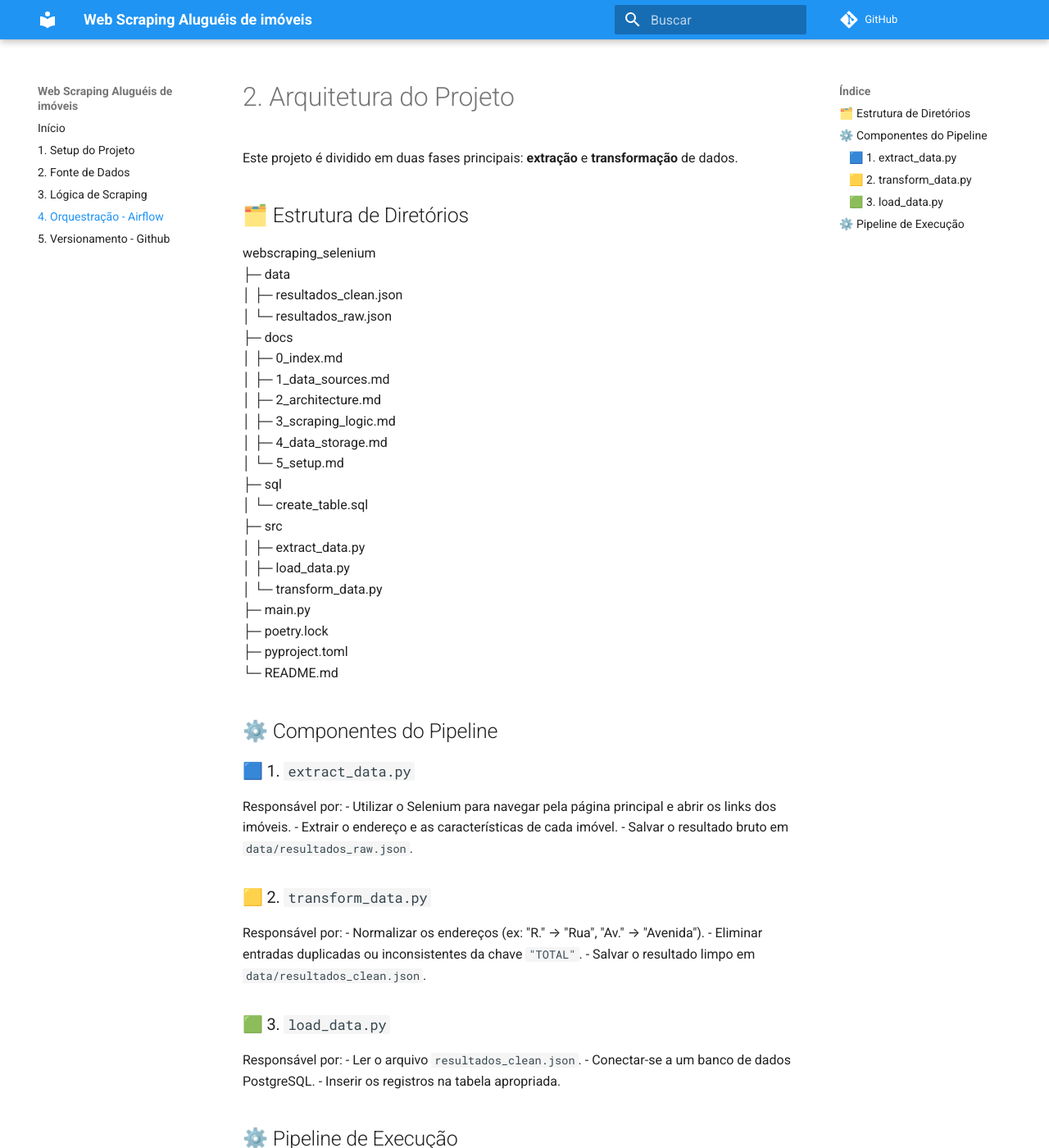
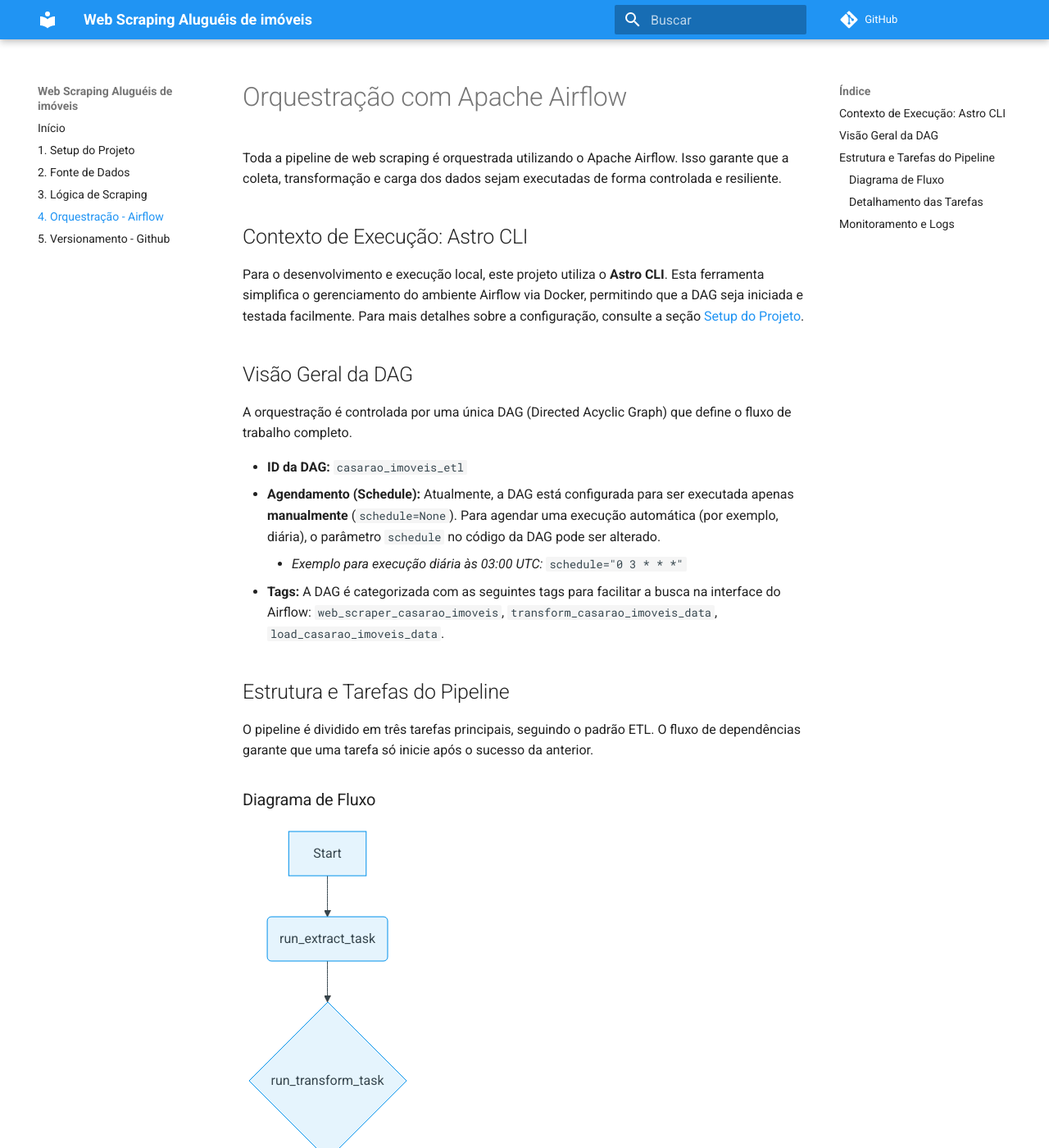
Before and after one commit to lenontorma/webscraping_selenium, an MkDocs documentation site: the page built from docs/4_airflow.md, in a window 1280 px wide and 1400 px high. Shown: the whole window at 82% size. Built offline with MkDocs 1.6.1 and Material for MkDocs 9.7.7, drawn with Linux system fonts in a browser that asks for light colours; comment, search, counter and statistics services are not loaded; some of the changed text lies outside the part shown.

Commit message:
docs: adiciona docs versionamento e orquestracao

````diff
--- a/docs/4_airflow.md
+++ b/docs/4_airflow.md
@@ -1,63 +1,62 @@
-# 2. Arquitetura do Projeto
+# Orquestração com Apache Airflow
 
-Este projeto é dividido em duas fases principais: **extração** e **transformação** de dados.
+Toda a pipeline de web scraping é orquestrada utilizando o Apache Airflow. Isso garante que a coleta, transformação e carga dos dados sejam executadas de forma controlada e resiliente.
 
-## 🗂️ Estrutura de Diretórios
+## Contexto de Execução: Astro CLI
 
-webscraping_selenium
-├─ data
-│  ├─ resultados_clean.json
-│  └─ resultados_raw.json
-├─ docs
-│  ├─ 0_index.md
-│  ├─ 1_data_sources.md
-│  ├─ 2_architecture.md
-│  ├─ 3_scraping_logic.md
-│  ├─ 4_data_storage.md
-│  └─ 5_setup.md
-├─ sql
-│  └─ create_table.sql
-├─ src
-│  ├─ extract_data.py
-│  ├─ load_data.py
-│  └─ transform_data.py
-├─ main.py
-├─ poetry.lock
-├─ pyproject.toml
-└─ README.md
+Para o desenvolvimento e execução local, este projeto utiliza o **Astro CLI**. Esta ferramenta simplifica o gerenciamento do ambiente Airflow via Docker, permitindo que a DAG seja iniciada e testada facilmente. Para mais detalhes sobre a configuração, consulte a seção [Setup do Projeto](1_setup.md).
 
+## Visão Geral da DAG
 
-## ⚙️ Componentes do Pipeline
+A orquestração é controlada por uma única DAG (Directed Acyclic Graph) que define o fluxo de trabalho completo.
 
-### 🟦 1. `extract_data.py`
-Responsável por:
-- Utilizar o Selenium para navegar pela página principal e abrir os links dos imóveis.
-- Extrair o endereço e as características de cada imóvel.
-- Salvar o resultado bruto em `data/resultados_raw.json`.
+* **ID da DAG:** `casarao_imoveis_etl`
+* **Agendamento (Schedule):** Atualmente, a DAG está configurada para ser executada apenas **manualmente** (`schedule=None`). Para agendar uma execução automática (por exemplo, diária), o parâmetro `schedule` no código da DAG pode ser alterado.
+    * *Exemplo para execução diária às 03:00 UTC:* `schedule="0 3 * * *"`
+* **Tags:** A DAG é categorizada com as seguintes tags para facilitar a busca na interface do Airflow: `web_scraper_casarao_imoveis`, `transform_casarao_imoveis_data`, `load_casarao_imoveis_data`.
 
-### 🟨 2. `transform_data.py`
-Responsável por:
-- Normalizar os endereços (ex: "R." → "Rua", "Av." → "Avenida").
-- Eliminar entradas duplicadas ou inconsistentes da chave `"TOTAL"`.
-- Salvar o resultado limpo em `data/resultados_clean.json`.
+## Estrutura e Tarefas do Pipeline
 
-### 🟩 3. `load_data.py`
-Responsável por:
-- Ler o arquivo `resultados_clean.json`.
-- Conectar-se a um banco de dados PostgreSQL.
-- Inserir os registros na tabela apropriada.
+O pipeline é dividido em três tarefas principais, seguindo o padrão ETL. O fluxo de dependências garante que uma tarefa só inicie após o sucesso da anterior.
 
-## ⚙️ Pipeline de Execução
+### Diagrama de Fluxo
 
 ```mermaid
-flowchart TD
-    Start([🚀 Início da Pipeline])
+graph TD;
+    A[Start] --> B(run_extract_task);
+    B --> C{run_transform_task};
+    C --> D[run_load_task];
+    D --> E[End];
+```
 
-    Extract[📥 extract_data.py<br> ➡️ Coleta dados com Selenium]
-    Transform[🧹 transform_data.py<br>➡️ Gera resultados_clean.json]
-    Load[🗄️ load_data.py<br>➡️ Insere dados no PostgreSQL]
+### Detalhamento das Tarefas
 
-    DB[(🟢 PostgreSQL<br>Tabela de imóveis)]
+1.  **`run_extract_task` (Extração)**
+    * **Responsabilidade:** Esta tarefa é responsável por iniciar o navegador com Selenium, navegar até o site da Casarão Imóveis, realizar a rolagem infinita para carregar todos os cards e extrair os dados brutos de cada imóvel.
+    * **Saída:** Um arquivo **JSON** contendo uma lista de todos os imóveis coletados. Este arquivo é a fonte de dados para a próxima etapa.
 
-    Start --> Extract --> Transform --> Load --> DB
-```
+2.  **`run_transform_task` (Transformação)**
+    * **Responsabilidade:** Lê o arquivo JSON gerado pela tarefa de extração. Realiza a limpeza e a padronização dos dados (ex: remove "R$", converte tipos, trata valores nulos, padroniza abreviações de endereços) e estrutura as informações em um formato final.
+    * **Saída:** Um novo arquivo **JSON** com os dados limpos e estruturados, pronto para ser carregado no banco de dados.
+
+3.  **`run_load_task` (Carga)**
+    * **Responsabilidade:** Pega o arquivo JSON com os dados limpos da etapa de transformação e o carrega na tabela **`imoveis`** no banco de dados PostgreSQL.
+    * **Conexão com o Banco:** A lógica de conexão com o PostgreSQL é gerenciada dentro do código desta tarefa.
+        !!! tip "Boa Prática"
+            Para aumentar a segurança e a flexibilidade, é recomendado gerenciar credenciais de banco de dados através das [Conexões (Connections)](https://airflow.apache.org/docs/apache-airflow/stable/core-concepts/connections.html) do Airflow, em vez de mantê-las em arquivos de configuração ou no código.
+
+## Monitoramento e Logs
+
+Para verificar a execução de uma DAG, depurar um erro ou analisar o desempenho, a interface do Airflow fornece ferramentas visuais e logs detalhados.
+
+1.  Acesse a interface do Airflow (`http://localhost:8080`).
+2.  Clique na DAG `casarao_imoveis_etl`.
+
+A **visualização "Grid"** é a ferramenta principal para o monitoramento. Ela permite acompanhar o histórico das execuções da DAG e analisar a duração de cada tarefa individualmente.
+
+![Histórico da DAG no Airflow](assets/historico_run.png)
+![Duração das Execuções da DAG no Airflow](assets/tmd_dag.png)
+
+*Na imagem acima, podemos observar as últimas execuções da DAG, com destaque para o status de cada tarefa (`run_extract_task`, `run_transform_task`, `run_load_task`) e a duração de cada etapa. Esta visão é essencial para identificar padrões de performance, gargalos, e garantir que o pipeline esteja operando dentro dos tempos esperados.*
+
+3.  Para ver os logs detalhados de uma tarefa específica em uma execução, clique no quadrado correspondente e, em seguida, na aba **"Log"**.
--- a/docs/5_boas_praticas.md
+++ b/docs/5_boas_praticas.md
@@ -1,51 +1,62 @@
-# 4. Armazenamento de Dados
+# Versionamento e Boas Práticas (Git/GitHub)
 
-Os dados coletados e transformados passam por duas formas de armazenamento:
+A gestão do código-fonte deste projeto segue padrões que visam garantir um histórico de alterações limpo, compreensível e rastreável. As duas principais práticas adotadas são o uso de Commits Semânticos e a estratégia de Feature Branching.
 
-1. **Arquivos locais** (`JSON`) para debug e histórico.
-2. **Banco de dados PostgreSQL** para análise estruturada e integração com outras ferramentas.
+## Padrão de Commits: Commit Semântico
 
----
+Para manter o histórico de commits organizado e legível, o projeto adota a especificação de [Commits Convencionais (Conventional Commits)](https://www.conventionalcommits.org/).
 
-## 📁 Armazenamento em Arquivos
+**Por que utilizar este método?**
+* **Clareza:** Torna o histórico de alterações autoexplicativo, facilitando a identificação de novas funcionalidades, correções e outras mudanças.
+* **Automação:** Permite a geração automática de changelogs e facilita a integração com processos de CI/CD.
+* **Rastreabilidade:** Ajuda a entender o escopo de cada alteração de forma rápida.
 
-Após cada etapa da pipeline, os dados são salvos para inspeção ou reprocessamento:
+A estrutura básica de um commit é:
+`tipo: descrição curta`
+
+**Tipos mais utilizados no projeto:**
+* `feat`: Uma nova funcionalidade (feature).
+* `build`: Alterações que afetam o sistema de construção ou dependências
+* `fix`: Uma correção de bug.
+* `docs`: Alterações na documentação.
+* `style`: Alterações de formatação que não afetam o código (espaços, ponto e vírgula, etc.).
+* `refactor`: Uma alteração de código que não corrige um bug nem adiciona uma funcionalidade.
+* `chore`: Mudanças no processo de build, ou adição de dependências.
+
+### Exemplo de Histórico de Commits
+
+A imagem abaixo ilustra o uso do padrão no histórico de commits deste projeto.
+
+<img src="assets/commit1.jpg" alt="Exemplo de Commits Semânticos no Projeto" width="200">
+<img src="assets/commit3.jpg" alt="Exemplo de Commits Semânticos no Projeto" width="235">
+<img src="assets/commit2.jpg" alt="Exemplo de Commits Semânticos no Projeto" width="210">
+
+## Estratégia de Branching: Feature Branch
+
+O desenvolvimento de novas funcionalidades ou alterações significativas é feito em branches isoladas para não comprometer a estabilidade da branch principal (`main`).
+
+### Caso de Uso: Implantação do Airflow
+
+1.  Uma nova branch, `feature/airflow`, foi criada a partir da `main`.
+2.  Todo o desenvolvimento relacionado ao Airflow (criação da DAG, configuração do Astro CLI, ajustes no Docker) foi realizado nesta branch.
+3.  Após a conclusão e testes, a branch `feature/airflow` foi mesclada (merged) de volta na `main`, integrando a funcionalidade de orquestração ao projeto principal.
+
+### Histórico Visual do Merge
+
+O diagrama abaixo, gerado com Mermaid, ilustra este fluxo de desenvolvimento de forma simplificada:
 
 ```mermaid
-flowchart TD
-    A[📥 extract_data.py] --> B[data/resultados_raw.json]
-    B --> C[🧹 transform_data.py]
-    C --> D[data/resultados_clean.json]
+gitGraph
+    commit id: "Início"
+    commit id: "Scraper v1"
+    branch feature/airflow
+    checkout feature/airflow
+    commit id: "Add Astro CLI"
+    commit id: "Cria DAG"
+    commit id: "Configura tasks"
+    checkout main
+    merge feature/airflow id: "Merge Airflow"
+    commit id: "Ajustes pós-merge"
 ```
 
-## 🗄️ Armazenamento em Banco de Dados (PostgreSQL)
-O script load_data.py é responsável por ler o resultados_clean.json e inserir os dados no banco PostgreSQL.
-
-```mermaid
-flowchart TD
-    JSON[data/resultados_clean.json] --> LOAD[load_data.py]
-    LOAD --> DB[(🟢 PostgreSQL<br>Tabela de imóveis)]
-```
-
-## 🧱 Modelo de Tabela
-A estrutura no banco é planejada para refletir as informações dos imóveis. Um modelo típico da tabela pode ser:
-
-CREATE TABLE imoveis (
-    id SERIAL PRIMARY KEY,
-    url TEXT,
-    endereco TEXT,
-    aluguel TEXT,
-    condominio TEXT,
-    iptu TEXT,
-    total TEXT
-);
-
-
-## ✅ Resultado
-```mermaid
-flowchart TD
-    Inicio([🚀 Dados transformados])
-    Inicio --> Arq[📁 Salvo em JSON]
-    Arq --> Banco[🗃️ Inserido no PostgreSQL]
-    Banco --> Analise[📈 Pronto para análise ou dashboards]
-```
+Este método garante que a branch `main` sempre contenha uma versão estável e testada do projeto.
````
